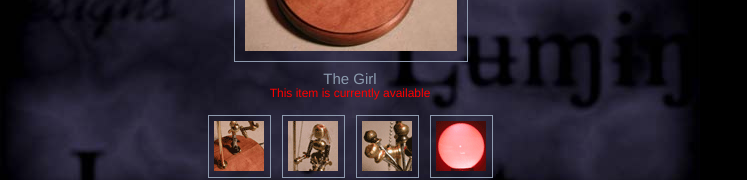
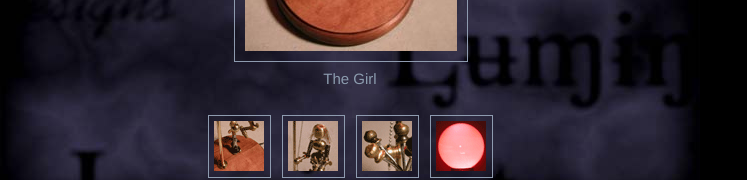
Before and after one commit to beenjamminj/luminent-designs, a plain HTML site: page girl.html in a window 1280 px wide. Shown: the part 290-470 px from the top of the page, without its empty margins (0-747 px from the left). Drawn offline with Linux system fonts and the light colour scheme.

Commit message:
Update girl.html

```diff
--- a/girl.html
+++ b/girl.html
@@ -93,8 +93,7 @@
 	<img src="images/background_red.jpg" alt="" width="700" height="500" border="0">
 </div>
 <div id="text">
-The Girl<BR><span class="sale">This item is currently available</span>
-</div>
+The Girl</div>
 
 <div id="image1">
 <img src="images/girl1.jpg" alt="" width="212" height="300" border="0">
```
